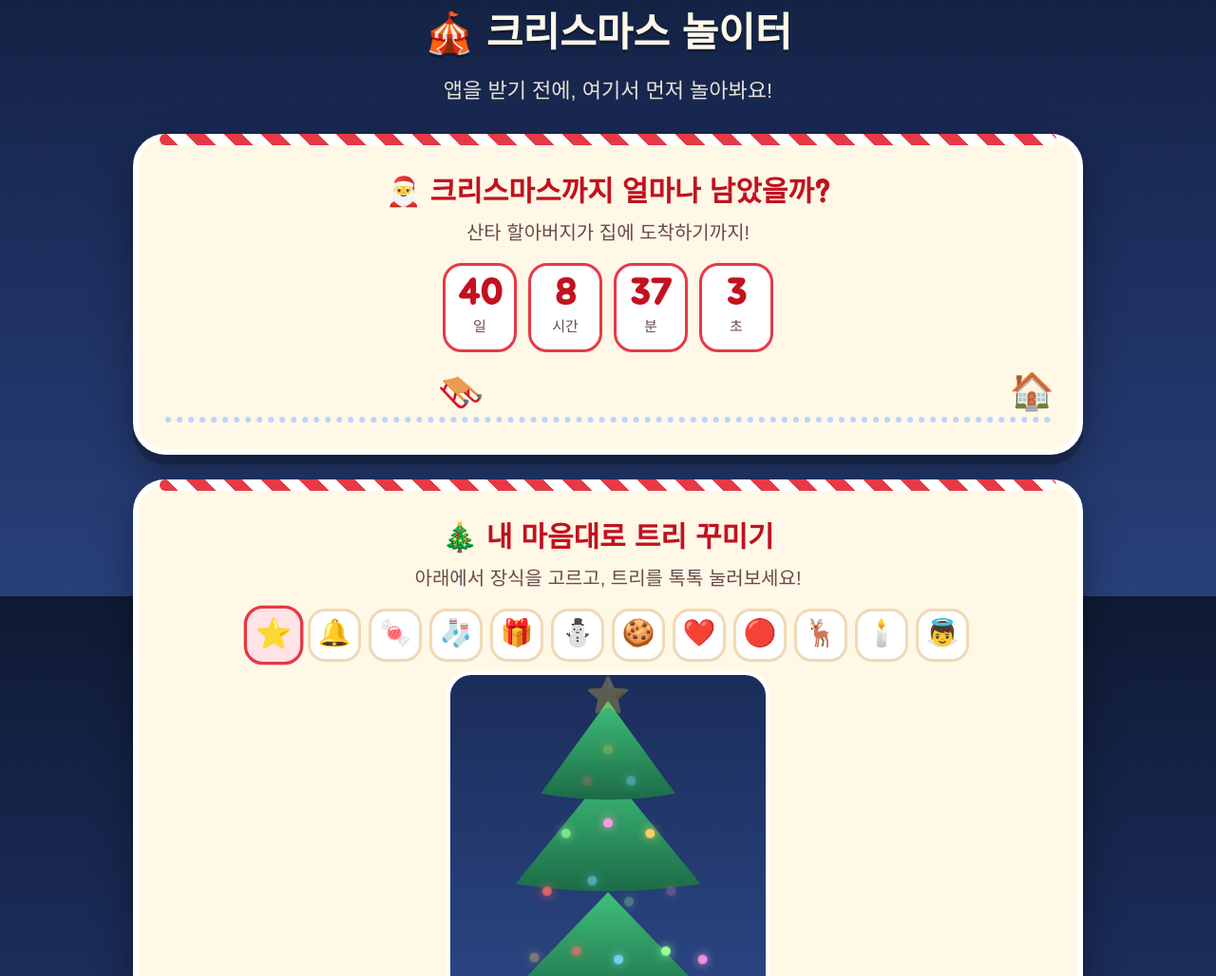
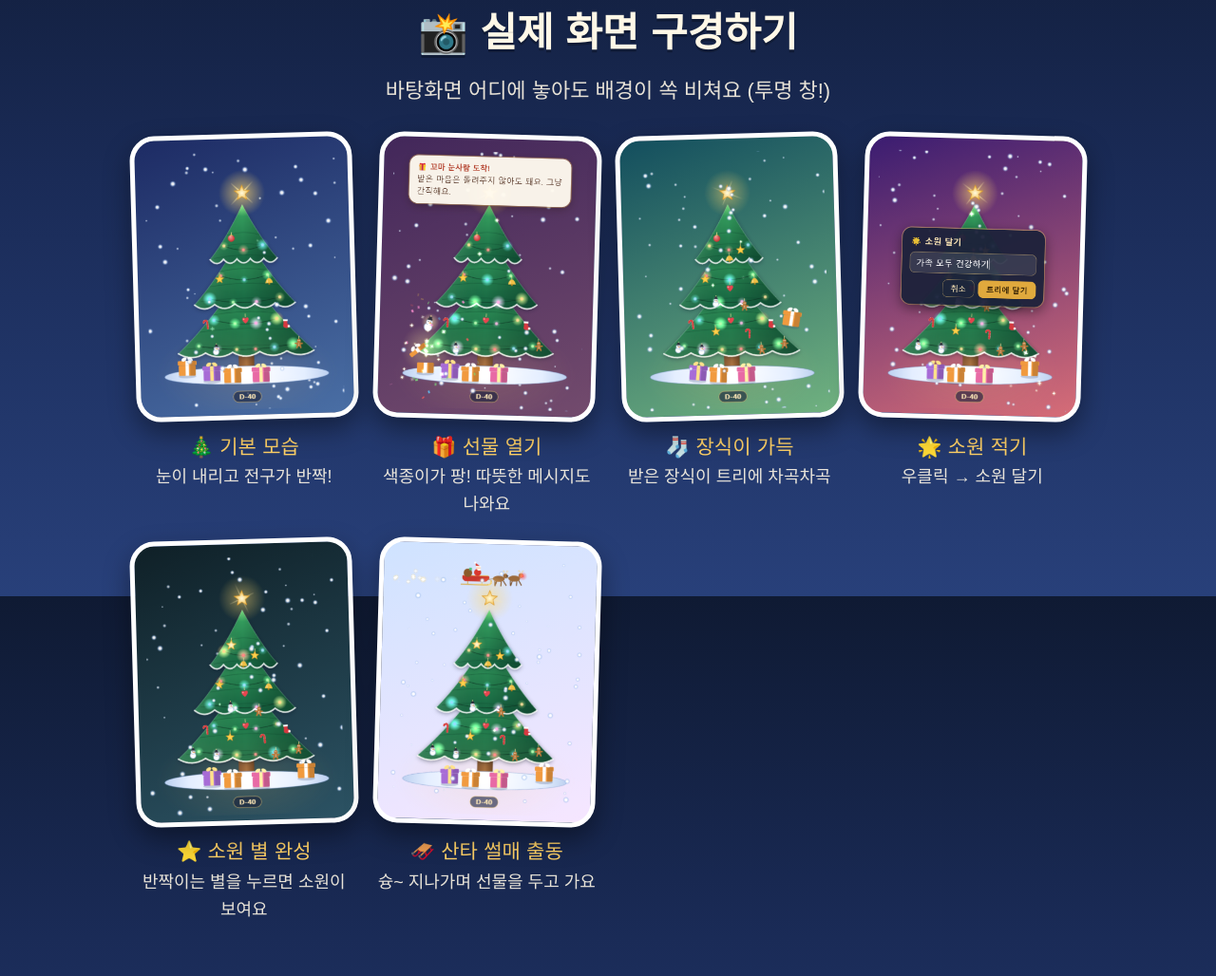
Before and after one commit to cybereun/christmas-tree-desktop, an Electron app: page docs/index.html in a window 1280 px wide. Shown: the part 1772-2800 px from the top of the page at 95% size. Drawn offline with Linux system fonts and the light colour scheme; a web font is replaced by a local one.

Commit message:
Add app screenshot gallery to promo site
Co-Authored-By: Claude Sonnet 5.5 <noreply@anthropic.com>

```diff
--- a/docs/index.html
+++ b/docs/index.html
@@ -154,6 +154,19 @@
   .santa-fly { position: fixed; top: 96px; left: -140px; font-size: 52px; z-index: 45; pointer-events: none; animation: fly 14s linear infinite; animation-delay: 3s; white-space: nowrap; }
   @keyframes fly { from { transform: translateX(0) translateY(0); } 50% { transform: translateX(60vw) translateY(24px); } to { transform: translateX(calc(100vw + 200px)) translateY(-6px); } }
   @media (prefers-reduced-motion: reduce) { * { animation: none !important; } .santa-fly { display: none; } }
+
+  /* 스크린샷 갤러리 */
+  .shots { display: grid; grid-template-columns: repeat(auto-fit, minmax(230px, 1fr)); gap: 22px; }
+  .shot { margin: 0; text-align: center; }
+  .shot .scr { border-radius: 26px; padding: 14px 10px 6px; border: 5px solid #fff; box-shadow: 0 12px 28px rgba(0,0,0,.4); transition: transform .25s; }
+  .shot:nth-child(odd) .scr { transform: rotate(-1.6deg); } .shot:nth-child(even) .scr { transform: rotate(1.6deg); }
+  .shot:hover .scr { transform: rotate(0) translateY(-6px) scale(1.03); }
+  .shot img { width: 100%; display: block; }
+  .shot figcaption { margin-top: 12px; font-size: 21px; color: var(--gold); }
+  .shot figcaption small { display: block; font-family: "Gamja Flower", sans-serif; font-size: 18px; color: var(--cream); opacity: .9; }
+  .bg1 { background: linear-gradient(160deg, #1d2b64, #4a6fa5); } .bg2 { background: linear-gradient(160deg, #42275a, #734b6d); }
+  .bg3 { background: linear-gradient(160deg, #134e5e, #71b280); } .bg4 { background: linear-gradient(160deg, #3a1c71, #d76d77); }
+  .bg5 { background: linear-gradient(160deg, #0f2027, #2c5364); } .bg6 { background: linear-gradient(160deg, #cfe3ff, #f6e6ff); }
 </style>
 </head>
 <body>
@@ -165,6 +178,7 @@
     <b>🎄 반짝 트리</b>
     <div class="links">
       <a class="l" href="#features">특징</a>
+      <a class="l" href="#shots">화면</a>
       <a class="l" href="#playground">놀이터</a>
       <a class="l" href="#more">더 놀기</a>
       <a class="l dl" href="https://github.com/cybereun/christmas-tree-desktop/releases/download/v1.0.0/ChristmasTree-portable.exe">🎁 다운로드</a>
@@ -198,6 +212,19 @@
       <div class="feat"><span class="e">🛷</span><h3>산타 할아버지</h3><p>가끔 썰매가 슝~ 지나가며 선물을 두고 가요</p></div>
       <div class="feat"><span class="e">🎶</span><h3>오르골 소리</h3><p>고요한 밤, 징글벨… 포근한 오르골 BGM</p></div>
       <div class="feat"><span class="e">📅</span><h3>D-Day 알림</h3><p>크리스마스까지 며칠 남았는지 알려줘요</p></div>
+    </div>
+  </section>
+
+  <section id="shots">
+    <h2>📸 실제 화면 구경하기</h2>
+    <p class="sub">바탕화면 어디에 놓아도 배경이 쏙 비쳐요 (투명 창!)</p>
+    <div class="shots">
+      <figure class="shot"><div class="scr bg1"><img loading="lazy" src="cap-tree.png" alt="선물이 쌓인 크리스마스 트리"></div><figcaption>🎄 기본 모습<small>눈이 내리고 전구가 반짝!</small></figcaption></figure>
+      <figure class="shot"><div class="scr bg2"><img loading="lazy" src="cap-open.png" alt="선물을 열면 색종이와 메시지가 나와요"></div><figcaption>🎁 선물 열기<small>색종이가 팡! 따뜻한 메시지도 나와요</small></figcaption></figure>
+      <figure class="shot"><div class="scr bg3"><img loading="lazy" src="cap-full.png" alt="장식으로 가득 찬 트리"></div><figcaption>🧦 장식이 가득<small>받은 장식이 트리에 차곡차곡</small></figcaption></figure>
+      <figure class="shot"><div class="scr bg4"><img loading="lazy" src="cap-wish.png" alt="소원 달기 창"></div><figcaption>🌟 소원 적기<small>우클릭 → 소원 달기</small></figcaption></figure>
+      <figure class="shot"><div class="scr bg5"><img loading="lazy" src="cap-wish-done.png" alt="소원 별이 달린 트리"></div><figcaption>⭐ 소원 별 완성<small>반짝이는 별을 누르면 소원이 보여요</small></figcaption></figure>
+      <figure class="shot"><div class="scr bg6"><img loading="lazy" src="cap-sleigh.png" alt="산타 썰매가 지나가는 모습"></div><figcaption>🛷 산타 썰매 출동<small>슝~ 지나가며 선물을 두고 가요</small></figcaption></figure>
     </div>
   </section>
 
```
Also changed, not shown: docs/cap-full.png (added), docs/cap-open.png (added), docs/cap-sleigh.png (added), docs/cap-tree.png (added), docs/cap-wish-done.png (added), docs/cap-wish.png (added).
